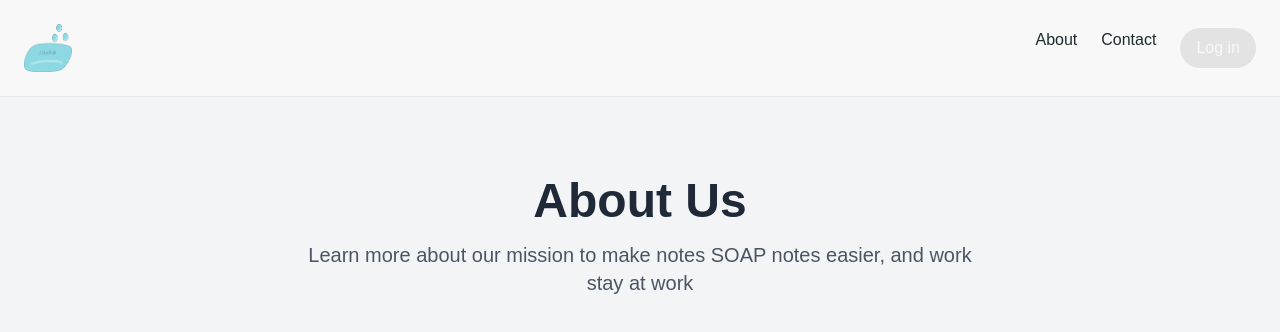
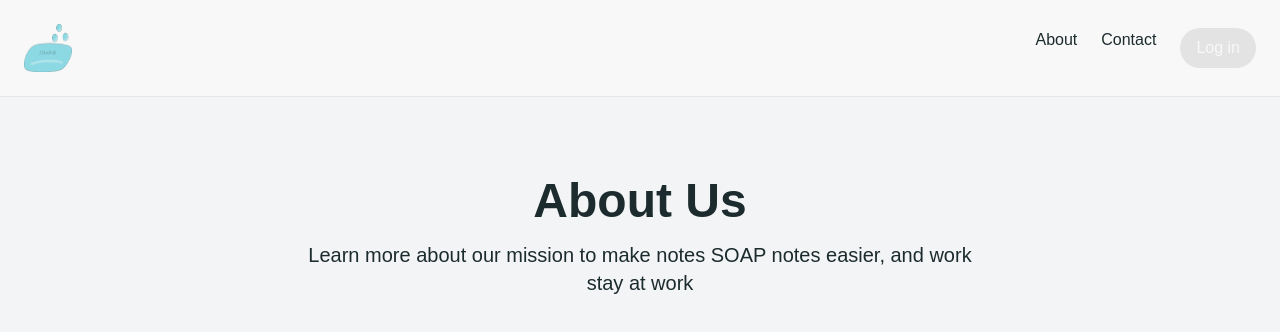
Before and after one commit to jscarbel/soap-note-chatbot, a Next.js app: page /about in a window 1280 px wide. Shown: the top 332 px of the page. Built offline with nearby package versions, Linux system fonts and the light colour scheme.

Commit message:
updated custom colors on about page

```diff
--- a/app/about/page.tsx
+++ b/app/about/page.tsx
@@ -6,10 +6,10 @@ export default function AboutPage() {
       <Nav />
       <section className="bg-gray-100 py-20">
   <div className="container mx-auto px-4 text-center">
-    <h1 className="text-4xl md:text-5xl font-bold text-gray-800 mb-4">
+    <h1 className="text-4xl md:text-5xl font-bold text-customFont-800 mb-4">
       About Us
     </h1>
-    <p className="text-lg md:text-xl text-gray-600 max-w-2xl mx-auto">
+    <p className="text-lg md:text-xl text-cuustomFont-600 max-w-2xl mx-auto">
       Learn more about our mission to make notes SOAP notes easier, and work stay at work
     </p>
   </div>
```
